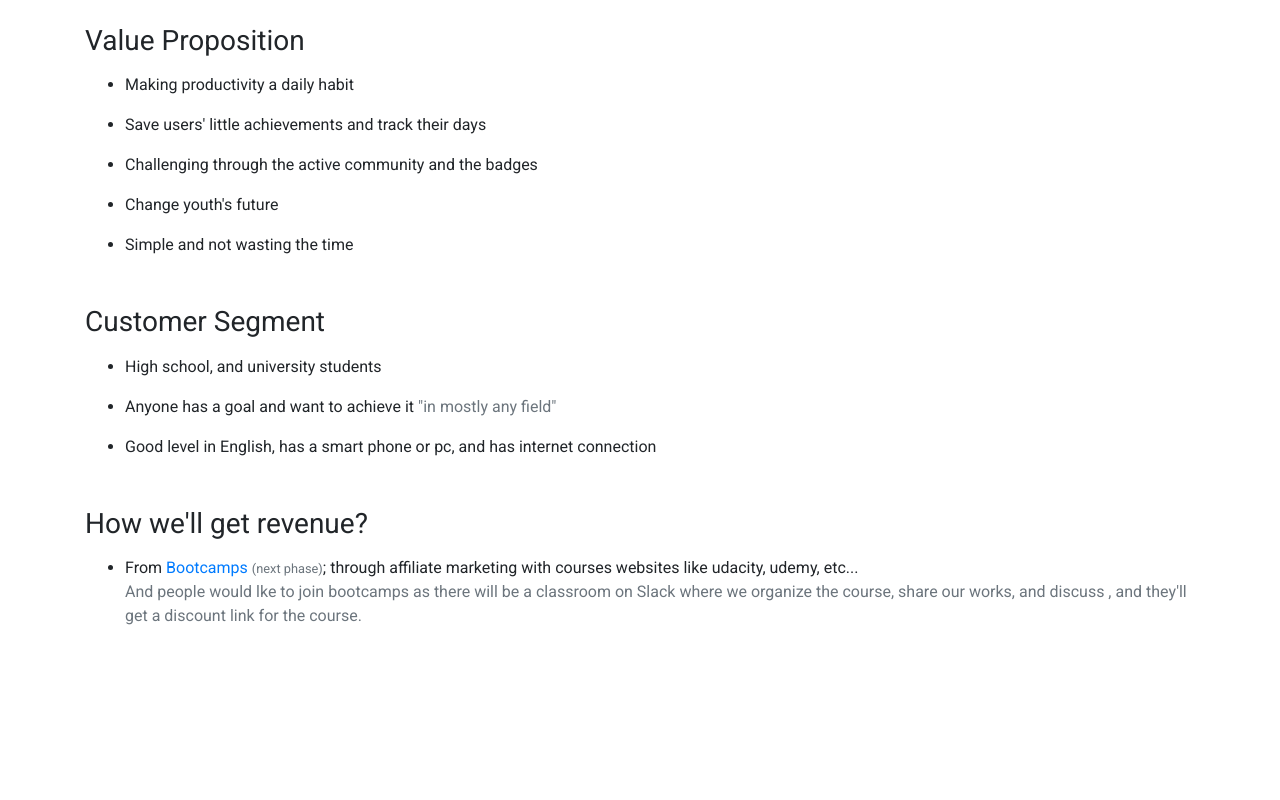
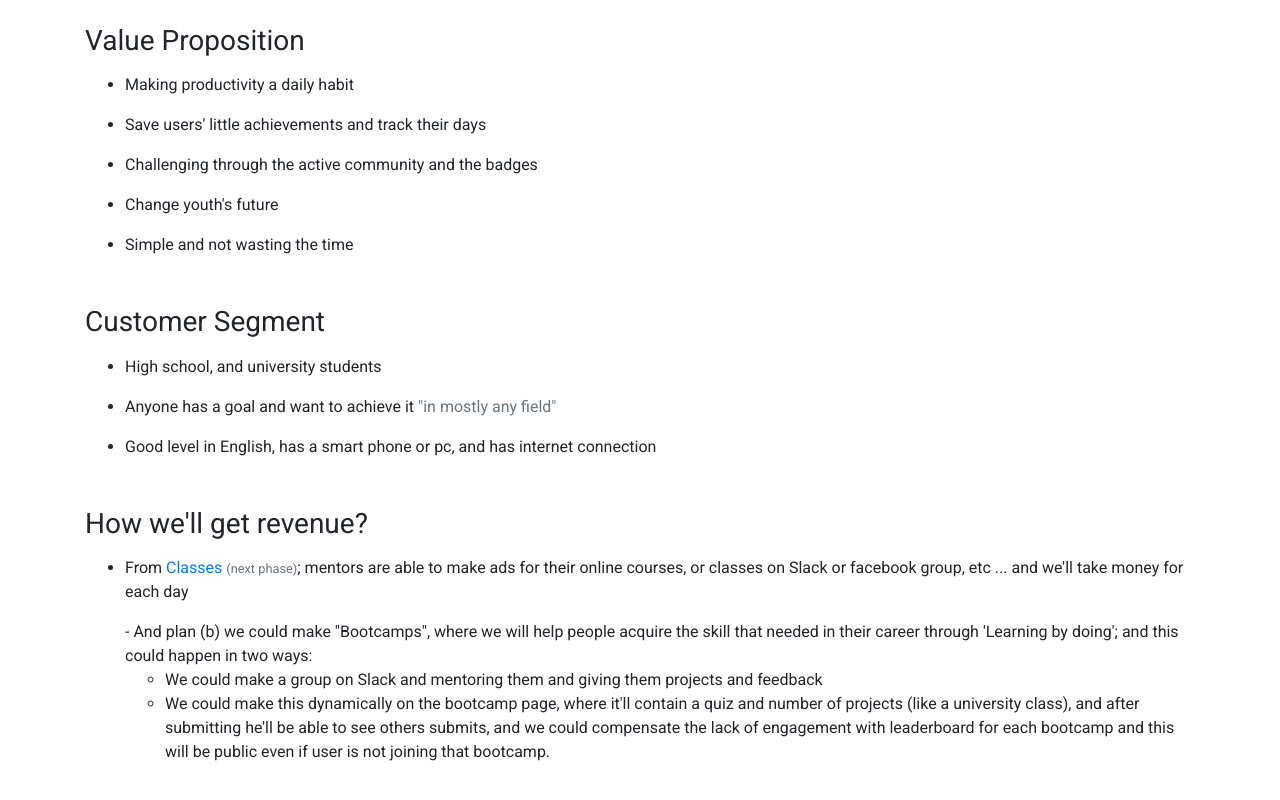
Before and after one commit to edriso/about-cup, a plain HTML site: page index.html in a window 1280 px wide. Shown: the part 864-1664 px from the top of the page. Before the commit the page ends 1540 px from the top, so only its background shows below. Drawn offline with nearby package versions, Linux system fonts and the light colour scheme.

Commit message:
Update index.html

```diff
--- a/index.html
+++ b/index.html
@@ -130,7 +130,7 @@
             <h3>Our Solution</h3>
             <ul>
               <li class="my-3">
-                “5 Minutes of learning today is better than none!”
+                “5-Minute of learning today is better than none!”
                 <br />
                 <span class="small text-secondary"
                   >&#40;1&#8228;01&#41;<sup>365</sup>&nbsp;&#61;&nbsp;37&#8228;8</span
@@ -203,21 +203,26 @@
               <li class="my-3">
                 From
                 <a
-                  href="https://cupofthat-daily.web.app/bootcamps"
+                  href="https://cupofthat-daily.web.app/classes"
                   target="_blank"
                   rel="noopener noreferrer"
-                  >Bootcamps</a
+                  >Classes</a
                 >
-                <span class="small text-secondary">(next phase)</span>; through
-                affiliate marketing with courses websites like udacity, udemy,
-                etc...
+                <span class="small text-secondary">(next phase)</span>; mentors are able to
+                make ads for their online courses, or classes on Slack or
+                facebook group, etc ...
+                and we'll take money for each day
                 <br />
-                <span class="text-secondary"
-                  >And people would lke to join bootcamps as there will be a
-                  classroom on Slack where we organize the course, share our
-                  works, and discuss , and they'll get a discount link for the
-                  course.</span
-                >
+                <p class="text-secondary"></p>
+                  - And plan (b) we could make "Bootcamps", where we will help
+                  people acquire the skill that needed in their career through
+                  'Learning by doing'; and this could happen in two ways:
+                <ul>
+                  <li>We could make a group on Slack and mentoring them and giving them projects and feedback</li>
+
+                  <li>We could make this dynamically on the bootcamp page, where it'll contain a quiz and number of projects (like a university class), and after submitting he'll be able to see others submits, and we could compensate the lack of engagement with leaderboard for each bootcamp and this will be public even if user is not joining that bootcamp.</li>
+                </ul>
+                </p>
               </li>
             </ul>
           </div>
@@ -347,7 +352,7 @@
                 <div class="card-body">
                   <h5 class="card-title mb-0">Coming Soon</h5>
                   <p class="small text-secondary mb-1">email@gmail.com</p>
-                  <p class="card-text text-danger mb-0">COO</p>
+                  <p class="card-text text-danger mb-0">CEO</p>
                   <a
                     href="https://www.linkedin.com/in/"
                     target="_blank"
```
